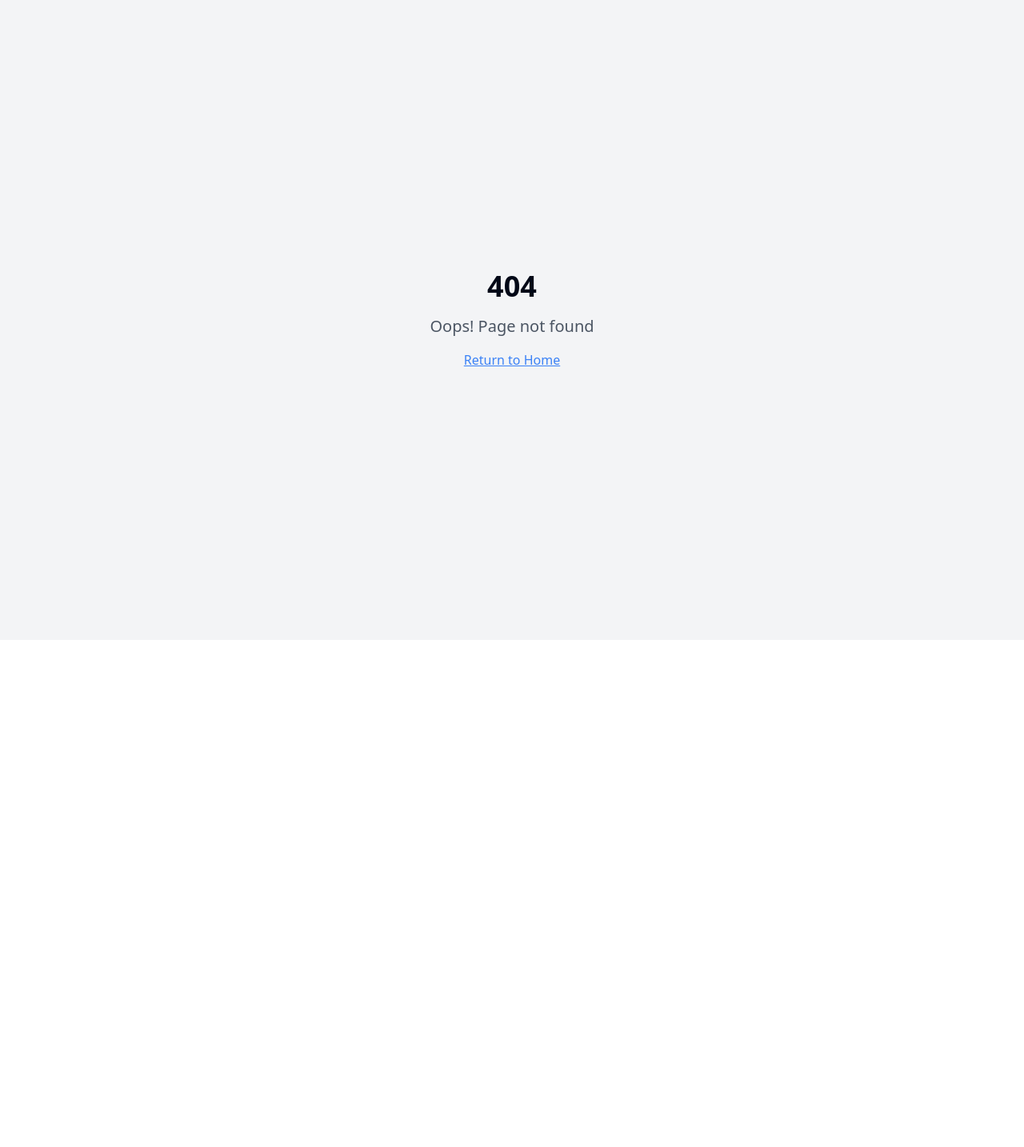
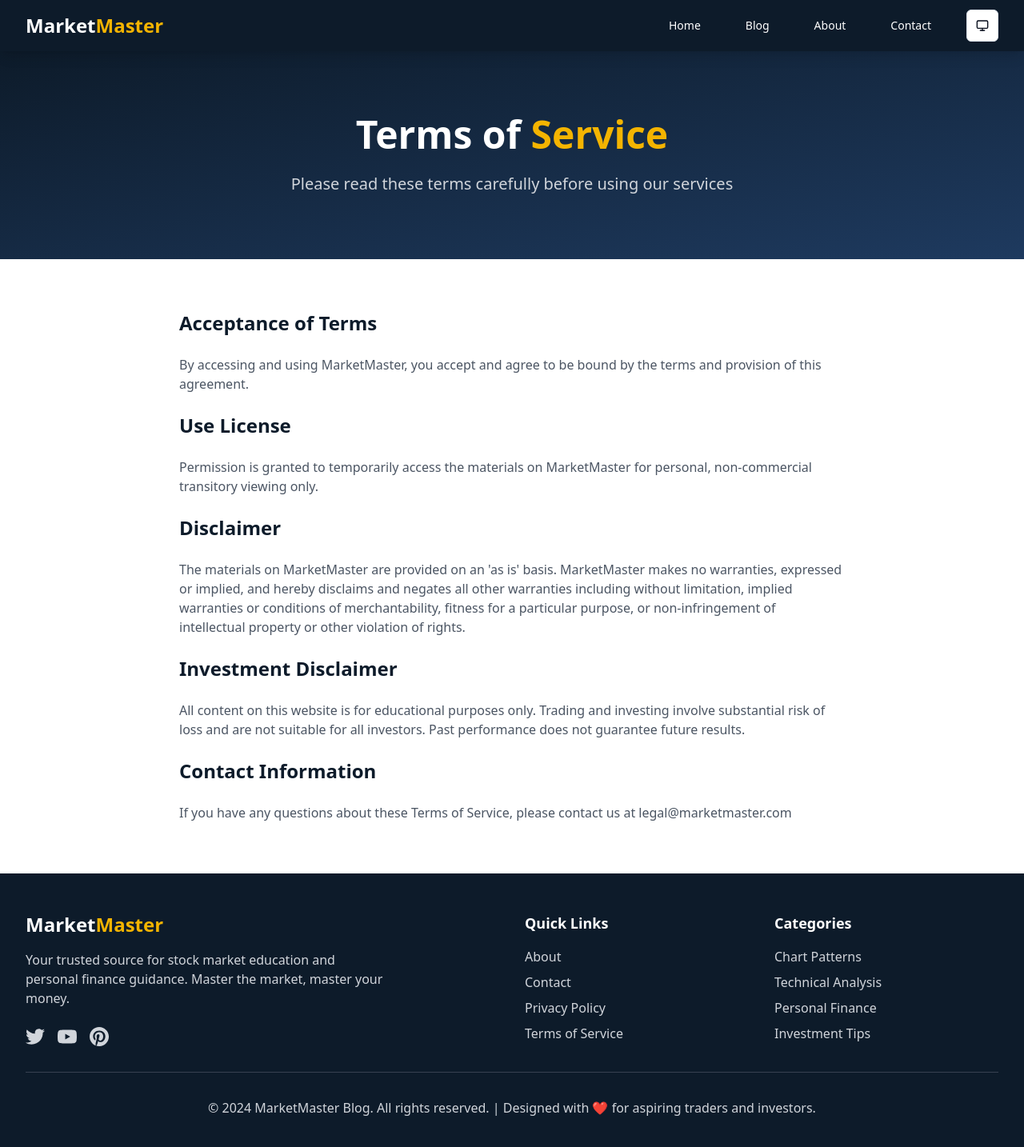
Before and after one commit to Devnaam/Blog-web-app, a React (Vite) app: page /terms-of-service in a window 1280 px wide. Before the commit this address had no page. Shown: the top 1434 px of the page at 80% size. Before the commit the page ends 800 px from the top, so only its background shows below. Built offline with nearby package versions, Linux system fonts and the light colour scheme.

Commit message:
Fix footer and navbar links, create missing pages
- Fixed all links in the footer and navbar.
- Created missing pages and linked them from the footer.
- Ensured text color is white in dark mode for all pages.
- Fixed links in the blog section of the navbar.

```diff
--- a/src/App.tsx
+++ b/src/App.tsx
@@ -10,6 +10,8 @@ import About from "./pages/About";
 import Contact from "./pages/Contact";
 import Blog from "./pages/Blog";
 import BlogPost from "./pages/BlogPost";
+import PrivacyPolicy from "./pages/PrivacyPolicy";
+import TermsOfService from "./pages/TermsOfService";
 import NotFound from "./pages/NotFound";
 
 const queryClient = new QueryClient();
@@ -27,6 +29,8 @@ const App: React.FC = () => {
             <Route path="/contact" element={<Contact />} />
             <Route path="/blog" element={<Blog />} />
             <Route path="/blog/:id" element={<BlogPost />} />
+            <Route path="/privacy-policy" element={<PrivacyPolicy />} />
+            <Route path="/terms-of-service" element={<TermsOfService />} />
             {/* ADD ALL CUSTOM ROUTES ABOVE THE CATCH-ALL "*" ROUTE */}
             <Route path="*" element={<NotFound />} />
           </Routes>
--- a/src/components/Footer.tsx
+++ b/src/components/Footer.tsx
@@ -1,7 +1,9 @@
+
+import { Link } from "react-router-dom";
 
 const Footer = () => {
   return (
-    <footer className="bg-[#0D1B2A] text-white py-12">
+    <footer className="bg-[#0D1B2A] dark:bg-gray-900 text-white py-12">
       <div className="max-w-7xl mx-auto px-4 sm:px-6 lg:px-8">
         <div className="grid grid-cols-1 md:grid-cols-4 gap-8">
           {/* Logo and Description */}
@@ -9,22 +11,22 @@ const Footer = () => {
             <h3 className="text-2xl font-bold mb-4">
               Market<span className="text-[#F4B400]">Master</span>
             </h3>
-            <p className="text-gray-300 mb-6 max-w-md">
+            <p className="text-gray-300 dark:text-gray-400 mb-6 max-w-md">
               Your trusted source for stock market education and personal finance guidance.
               Master the market, master your money.
             </p>
             <div className="flex space-x-4">
-              <a href="#" className="text-gray-300 hover:text-[#F4B400] transition-colors">
+              <a href="https://twitter.com" target="_blank" rel="noopener noreferrer" className="text-gray-300 dark:text-gray-400 hover:text-[#F4B400] transition-colors">
                 <svg className="w-6 h-6" fill="currentColor" viewBox="0 0 24 24">
                   <path d="M24 4.557c-.883.392-1.832.656-2.828.775 1.017-.609 1.798-1.574 2.165-2.724-.951.564-2.005.974-3.127 1.195-.897-.957-2.178-1.555-3.594-1.555-3.179 0-5.515 2.966-4.797 6.045-4.091-.205-7.719-2.165-10.148-5.144-1.29 2.213-.669 5.108 1.523 6.574-.806-.026-1.566-.247-2.229-.616-.054 2.281 1.581 4.415 3.949 4.89-.693.188-1.452.232-2.224.084.626 1.956 2.444 3.379 4.6 3.419-2.07 1.623-4.678 2.348-7.29 2.04 2.179 1.397 4.768 2.212 7.548 2.212 9.142 0 14.307-7.721 13.995-14.646.962-.695 1.797-1.562 2.457-2.549z"/>
                 </svg>
               </a>
-              <a href="#" className="text-gray-300 hover:text-[#F4B400] transition-colors">
+              <a href="https://youtube.com" target="_blank" rel="noopener noreferrer" className="text-gray-300 dark:text-gray-400 hover:text-[#F4B400] transition-colors">
                 <svg className="w-6 h-6" fill="currentColor" viewBox="0 0 24 24">
                   <path d="M23.498 6.186a3.016 3.016 0 0 0-2.122-2.136C19.505 3.545 12 3.545 12 3.545s-7.505 0-9.377.505A3.017 3.017 0 0 0 .502 6.186C0 8.07 0 12 0 12s0 3.93.502 5.814a3.016 3.016 0 0 0 2.122 2.136c1.871.505 9.376.505 9.376.505s7.505 0 9.377-.505a3.015 3.015 0 0 0 2.122-2.136C24 15.93 24 12 24 12s0-3.93-.502-5.814zM9.545 15.568V8.432L15.818 12l-6.273 3.568z"/>
                 </svg>
               </a>
-              <a href="#" className="text-gray-300 hover:text-[#F4B400] transition-colors">
+              <a href="https://linkedin.com" target="_blank" rel="noopener noreferrer" className="text-gray-300 dark:text-gray-400 hover:text-[#F4B400] transition-colors">
                 <svg className="w-6 h-6" fill="currentColor" viewBox="0 0 24 24">
                   <path d="M12.017 0C5.396 0 .029 5.367.029 11.987c0 5.079 3.158 9.417 7.618 11.174-.105-.949-.199-2.403.041-3.439.219-.937 1.406-5.957 1.406-5.957s-.359-.72-.359-1.781c0-1.663.967-2.911 2.168-2.911 1.024 0 1.518.769 1.518 1.688 0 1.029-.653 2.567-.992 3.992-.285 1.193.6 2.165 1.775 2.165 2.128 0 3.768-2.245 3.768-5.487 0-2.861-2.063-4.869-5.008-4.869-3.41 0-5.409 2.562-5.409 5.199 0 1.033.394 2.143.889 2.741.099.12.112.225.085.345-.09.375-.293 1.199-.334 1.363-.053.225-.172.271-.402.165-1.495-.69-2.433-2.878-2.433-4.646 0-3.776 2.748-7.252 7.92-7.252 4.158 0 7.392 2.967 7.392 6.923 0 4.135-2.607 7.462-6.233 7.462-1.214 0-2.357-.629-2.746-1.378l-.748 2.853c-.271 1.043-1.002 2.35-1.492 3.146C9.57 23.812 10.763 24.009 12.017 24.009c6.624 0 11.99-5.367 11.99-11.988C24.007 5.367 18.641.001 12.017.001z"/>
                 </svg>
@@ -34,29 +36,29 @@ const Footer = () => {
 
           {/* Quick Links */}
           <div>
-            <h4 className="text-lg font-semibold mb-4">Quick Links</h4>
+            <h4 className="text-lg font-semibold mb-4 text-white dark:text-gray-200">Quick Links</h4>
             <ul className="space-y-2">
-              <li><a href="#" className="text-gray-300 hover:text-[#F4B400] transition-colors">About</a></li>
-              <li><a href="#" className="text-gray-300 hover:text-[#F4B400] transition-colors">Contact</a></li>
-              <li><a href="#" className="text-gray-300 hover:text-[#F4B400] transition-colors">Privacy Policy</a></li>
-              <li><a href="#" className="text-gray-300 hover:text-[#F4B400] transition-colors">Terms of Service</a></li>
+              <li><Link to="/about" className="text-gray-300 dark:text-gray-400 hover:text-[#F4B400] transition-colors">About</Link></li>
+              <li><Link to="/contact" className="text-gray-300 dark:text-gray-400 hover:text-[#F4B400] transition-colors">Contact</Link></li>
+              <li><Link to="/privacy-policy" className="text-gray-300 dark:text-gray-400 hover:text-[#F4B400] transition-colors">Privacy Policy</Link></li>
+              <li><Link to="/terms-of-service" className="text-gray-300 dark:text-gray-400 hover:text-[#F4B400] transition-colors">Terms of Service</Link></li>
             </ul>
           </div>
 
           {/* Categories */}
           <div>
-            <h4 className="text-lg font-semibold mb-4">Categories</h4>
+            <h4 className="text-lg font-semibold mb-4 text-white dark:text-gray-200">Categories</h4>
             <ul className="space-y-2">
-              <li><a href="#" className="text-gray-300 hover:text-[#F4B400] transition-colors">Chart Patterns</a></li>
-              <li><a href="#" className="text-gray-300 hover:text-[#F4B400] transition-colors">Technical Analysis</a></li>
-              <li><a href="#" className="text-gray-300 hover:text-[#F4B400] transition-colors">Personal Finance</a></li>
-              <li><a href="#" className="text-gray-300 hover:text-[#F4B400] transition-colors">Investment Tips</a></li>
+              <li><Link to="/blog" className="text-gray-300 dark:text-gray-400 hover:text-[#F4B400] transition-colors">Chart Patterns</Link></li>
+              <li><Link to="/blog" className="text-gray-300 dark:text-gray-400 hover:text-[#F4B400] transition-colors">Technical Analysis</Link></li>
+              <li><Link to="/blog" className="text-gray-300 dark:text-gray-400 hover:text-[#F4B400] transition-colors">Personal Finance</Link></li>
+              <li><Link to="/blog" className="text-gray-300 dark:text-gray-400 hover:text-[#F4B400] transition-colors">Investment Tips</Link></li>
             </ul>
           </div>
         </div>
 
-        <div className="border-t border-gray-700 mt-8 pt-8 text-center">
-          <p className="text-gray-300">
+        <div className="border-t border-gray-700 dark:border-gray-600 mt-8 pt-8 text-center">
+          <p className="text-gray-300 dark:text-gray-400">
             © 2024 MarketMaster Blog. All rights reserved. | Designed with ❤️ for aspiring traders and investors.
           </p>
         </div>
--- a/src/pages/Blog.tsx
+++ b/src/pages/Blog.tsx
@@ -1,5 +1,5 @@
-
 import { useState } from "react";
+import { Link } from "react-router-dom";
 import Navigation from "@/components/Navigation";
 import Footer from "@/components/Footer";
 import { Card, CardContent } from "@/components/ui/card";
@@ -85,7 +85,7 @@ const Blog = () => {
   });
 
   return (
-    <div className="min-h-screen bg-white">
+    <div className="min-h-screen bg-white dark:bg-gray-900">
       <Navigation />
 
       {/* Hero Section */}
@@ -94,14 +94,14 @@ const Blog = () => {
           <h1 className="text-4xl md:text-5xl font-bold mb-6">
             Trading & Finance <span className="text-[#F4B400]">Blog</span>
           </h1>
-          <p className="text-xl text-gray-300 max-w-2xl mx-auto">
+          <p className="text-xl text-gray-300">
             Expert insights, strategies, and tips to help you master the markets and manage your money
           </p>
         </div>
       </section>
 
       {/* Search and Filter */}
-      <section className="py-8 bg-gray-50">
+      <section className="py-8 bg-gray-50 dark:bg-gray-800">
         <div className="max-w-7xl mx-auto px-4 sm:px-6 lg:px-8">
           <div className="flex flex-col md:flex-row gap-4 items-center justify-between">
             {/* Search Bar */}
@@ -112,7 +112,7 @@ const Blog = () => {
                 placeholder="Search articles..."
                 value={searchTerm}
                 onChange={(e) => setSearchTerm(e.target.value)}
-                className="pl-10"
+                className="pl-10 dark:bg-gray-700 dark:border-gray-600 dark:text-white"
               />
             </div>
 
@@ -126,7 +126,7 @@ const Blog = () => {
                   onClick={() => setSelectedCategory(category)}
                   className={selectedCategory === category
                     ? "bg-[#F4B400] text-[#0D1B2A] hover:bg-[#F4B400]/90"
-                    : "border-[#0D1B2A] text-[#0D1B2A] hover:bg-[#0D1B2A] hover:text-white"
+                    : "border-[#0D1B2A] dark:border-gray-600 text-[#0D1B2A] dark:text-white hover:bg-[#0D1B2A] hover:text-white dark:hover:bg-gray-700"
                   }
                 >
                   {category}
@@ -141,16 +141,17 @@ const Blog = () => {
       <section className="py-16">
         <div className="max-w-7xl mx-auto px-4 sm:px-6 lg:px-8">
           <div className="mb-8">
-            <h2 className="text-2xl font-bold text-[#0D1B2A]">
+            <h2 className="text-2xl font-bold text-[#0D1B2A] dark:text-white">
               {searchTerm ? `Search results for "${searchTerm}"` : `All Articles`}
-              <span className="text-gray-500 ml-2">({filteredPosts.length})</span>
+              <span className="text-gray-500 dark:text-gray-400 ml-2">({filteredPosts.length})</span>
             </h2>
           </div>
 
           {filteredPosts.length > 0 ? (
             <div className="grid grid-cols-1 md:grid-cols-2 lg:grid-cols-3 gap-8">
               {filteredPosts.map((post) => (
-                <Card key={post.id} className="overflow-hidden hover:shadow-lg transition-shadow duration-300 cursor-pointer">
+                <Link key={post.id} to={`/blog/${post.id}`}>
+                  <Card className="overflow-hidden hover:shadow-lg transition-shadow duration-300 cursor-pointer dark:bg-gray-800 dark:border-gray-700">
                     <div className="aspect-video overflow-hidden">
                       <img
                         src={post.image}
@@ -164,28 +165,28 @@ const Blog = () => {
                           variant="secondary"
                           className={`${
                             post.category.includes('Finance') || post.category.includes('Money')
-                            ? 'bg-green-100 text-green-800'
-                            : 'bg-blue-100 text-blue-800'
+                              ? 'bg-green-100 text-green-800 dark:bg-green-900 dark:text-green-200'
+                              : 'bg-blue-100 text-blue-800 dark:bg-blue-900 dark:text-blue-200'
                           }`}
                         >
                           {post.category}
                         </Badge>
-                      <span className="text-sm text-gray-500">{post.readTime}</span>
+                        <span className="text-sm text-gray-500 dark:text-gray-400">{post.readTime}</span>
                       </div>
-                    <h3 className="text-xl font-semibold text-[#0D1B2A] mb-3 line-clamp-2">
+                      <h3 className="text-xl font-semibold text-[#0D1B2A] dark:text-white mb-3 line-clamp-2">
                         {post.title}
                       </h3>
-                    <p className="text-gray-600 line-clamp-3 mb-4">
+                      <p className="text-gray-600 dark:text-gray-300 line-clamp-3 mb-4">
                         {post.excerpt}
                       </p>
                       <div className="flex flex-wrap gap-2 mb-4">
                         {post.tags.slice(0, 2).map((tag) => (
-                        <span key={tag} className="text-xs bg-gray-100 text-gray-600 px-2 py-1 rounded">
+                          <span key={tag} className="text-xs bg-gray-100 dark:bg-gray-700 text-gray-600 dark:text-gray-300 px-2 py-1 rounded">
                             {tag}
                           </span>
                         ))}
                       </div>
-                    <div className="text-sm text-gray-500">
+                      <div className="text-sm text-gray-500 dark:text-gray-400">
                         {new Date(post.date).toLocaleDateString('en-US', {
                           year: 'numeric',
                           month: 'long',
@@ -194,12 +195,13 @@ const Blog = () => {
                       </div>
                     </CardContent>
                   </Card>
+                </Link>
               ))}
             </div>
           ) : (
             <div className="text-center py-12">
-              <h3 className="text-xl font-semibold text-gray-600 mb-2">No articles found</h3>
-              <p className="text-gray-500">Try adjusting your search or filter criteria</p>
+              <h3 className="text-xl font-semibold text-gray-600 dark:text-gray-300 mb-2">No articles found</h3>
+              <p className="text-gray-500 dark:text-gray-400">Try adjusting your search or filter criteria</p>
             </div>
           )}
         </div>
--- /dev/null
+++ b/src/pages/PrivacyPolicy.tsx
@@ -0,0 +1,60 @@
+
+import Navigation from "@/components/Navigation";
+import Footer from "@/components/Footer";
+
+const PrivacyPolicy = () => {
+  return (
+    <div className="min-h-screen bg-white dark:bg-gray-900">
+      <Navigation />
+
+      {/* Hero Section */}
+      <section className="bg-gradient-to-br from-[#0D1B2A] to-[#1e3a5f] text-white py-20">
+        <div className="max-w-4xl mx-auto px-4 sm:px-6 lg:px-8 text-center">
+          <h1 className="text-4xl md:text-5xl font-bold mb-6">
+            Privacy <span className="text-[#F4B400]">Policy</span>
+          </h1>
+          <p className="text-xl text-gray-300">
+            How we collect, use, and protect your personal information
+          </p>
+        </div>
+      </section>
+
+      {/* Main Content */}
+      <section className="py-16">
+        <div className="max-w-4xl mx-auto px-4 sm:px-6 lg:px-8">
+          <div className="prose prose-lg max-w-none dark:prose-invert">
+            <h2 className="text-2xl font-bold text-[#0D1B2A] dark:text-white mb-6">Information We Collect</h2>
+            <p className="text-gray-600 dark:text-gray-300 mb-6">
+              We collect information you provide directly to us, such as when you create an account,
+              subscribe to our newsletter, or contact us for support.
+            </p>
+
+            <h2 className="text-2xl font-bold text-[#0D1B2A] dark:text-white mb-6">How We Use Your Information</h2>
+            <ul className="text-gray-600 dark:text-gray-300 mb-6">
+              <li>To provide and maintain our services</li>
+              <li>To send you newsletters and educational content</li>
+              <li>To respond to your comments and questions</li>
+              <li>To improve our website and services</li>
+            </ul>
+
+            <h2 className="text-2xl font-bold text-[#0D1B2A] dark:text-white mb-6">Data Security</h2>
+            <p className="text-gray-600 dark:text-gray-300 mb-6">
+              We implement appropriate security measures to protect your personal information
+              against unauthorized access, alteration, disclosure, or destruction.
+            </p>
+
+            <h2 className="text-2xl font-bold text-[#0D1B2A] dark:text-white mb-6">Contact Us</h2>
+            <p className="text-gray-600 dark:text-gray-300">
+              If you have any questions about this Privacy Policy, please contact us at
+              privacy@marketmaster.com
+            </p>
+          </div>
+        </div>
+      </section>
+
+      <Footer />
+    </div>
+  );
+};
+
+export default PrivacyPolicy;
--- /dev/null
+++ b/src/pages/TermsOfService.tsx
@@ -0,0 +1,68 @@
+
+import Navigation from "@/components/Navigation";
+import Footer from "@/components/Footer";
+
+const TermsOfService = () => {
+  return (
+    <div className="min-h-screen bg-white dark:bg-gray-900">
+      <Navigation />
+
+      {/* Hero Section */}
+      <section className="bg-gradient-to-br from-[#0D1B2A] to-[#1e3a5f] text-white py-20">
+        <div className="max-w-4xl mx-auto px-4 sm:px-6 lg:px-8 text-center">
+          <h1 className="text-4xl md:text-5xl font-bold mb-6">
+            Terms of <span className="text-[#F4B400]">Service</span>
+          </h1>
+          <p className="text-xl text-gray-300">
+            Please read these terms carefully before using our services
+          </p>
+        </div>
+      </section>
+
+      {/* Main Content */}
+      <section className="py-16">
+        <div className="max-w-4xl mx-auto px-4 sm:px-6 lg:px-8">
+          <div className="prose prose-lg max-w-none dark:prose-invert">
+            <h2 className="text-2xl font-bold text-[#0D1B2A] dark:text-white mb-6">Acceptance of Terms</h2>
+            <p className="text-gray-600 dark:text-gray-300 mb-6">
+              By accessing and using MarketMaster, you accept and agree to be bound by the
+              terms and provision of this agreement.
+            </p>
+
+            <h2 className="text-2xl font-bold text-[#0D1B2A] dark:text-white mb-6">Use License</h2>
+            <p className="text-gray-600 dark:text-gray-300 mb-6">
+              Permission is granted to temporarily access the materials on MarketMaster for
+              personal, non-commercial transitory viewing only.
+            </p>
+
+            <h2 className="text-2xl font-bold text-[#0D1B2A] dark:text-white mb-6">Disclaimer</h2>
+            <p className="text-gray-600 dark:text-gray-300 mb-6">
+              The materials on MarketMaster are provided on an 'as is' basis. MarketMaster
+              makes no warranties, expressed or implied, and hereby disclaims and negates all
+              other warranties including without limitation, implied warranties or conditions
+              of merchantability, fitness for a particular purpose, or non-infringement of
+              intellectual property or other violation of rights.
+            </p>
+
+            <h2 className="text-2xl font-bold text-[#0D1B2A] dark:text-white mb-6">Investment Disclaimer</h2>
+            <p className="text-gray-600 dark:text-gray-300 mb-6">
+              All content on this website is for educational purposes only. Trading and investing
+              involve substantial risk of loss and are not suitable for all investors. Past
+              performance does not guarantee future results.
+            </p>
+
+            <h2 className="text-2xl font-bold text-[#0D1B2A] dark:text-white mb-6">Contact Information</h2>
+            <p className="text-gray-600 dark:text-gray-300">
+              If you have any questions about these Terms of Service, please contact us at
+              legal@marketmaster.com
+            </p>
+          </div>
+        </div>
+      </section>
+
+      <Footer />
+    </div>
+  );
+};
+
+export default TermsOfService;
```
Also changed, not shown: src/pages/About.tsx (+26 -23 lines). Lines whose indentation alone changed are shown as unchanged.
